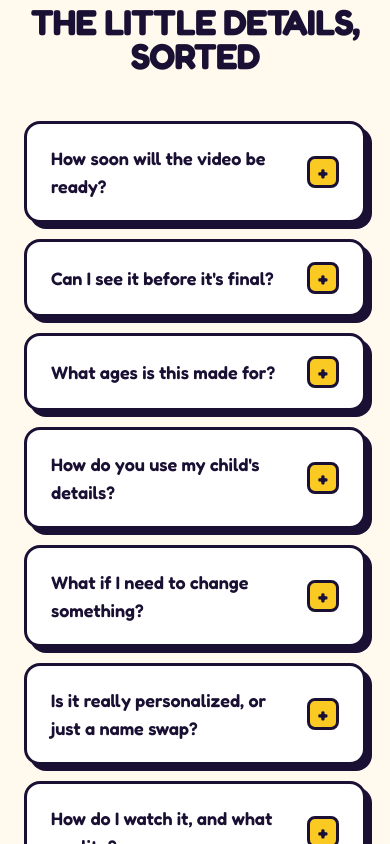
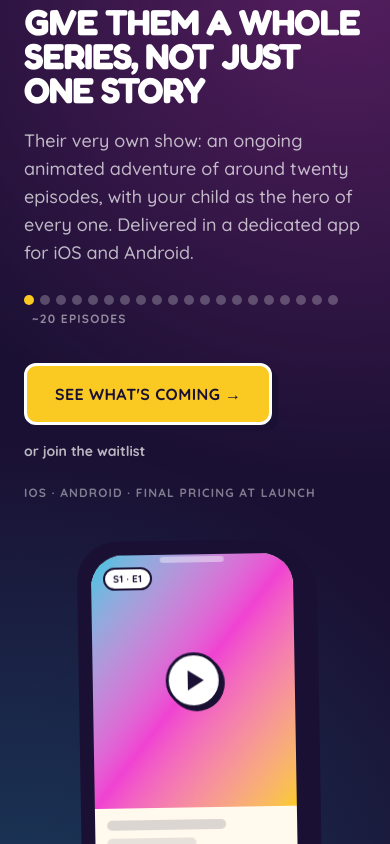
Before and after one commit to muslewski/yours-fairy-tale, a Next.js app: page / in a window 390 px wide. Shown: the part 5360-6204 px from the top of the page. Built offline with nearby package versions, Linux system fonts and the light colour scheme.

Commit message:
Add The Series teaser band to the homepage

```diff
--- a/app/page.tsx
+++ b/app/page.tsx
@@ -2,6 +2,7 @@ import { SiteNav } from "@/components/home/site-nav";
 import { Hero } from "@/components/home/hero";
 import { Categories } from "@/components/home/categories";
 import { Configurator } from "@/components/home/configurator";
+import { SeriesTeaser } from "@/components/home/series-teaser";
 import { Faq } from "@/components/home/faq";
 import { CtaBanner } from "@/components/home/cta-banner";
 import { SiteFooter } from "@/components/home/site-footer";
@@ -14,6 +15,7 @@ export default function Home() {
         <Hero />
         <Categories />
         <Configurator />
+        <SeriesTeaser />
         <Faq />
         <CtaBanner />
       </main>
--- /dev/null
+++ b/components/home/series-teaser.tsx
@@ -0,0 +1,87 @@
+"use client";
+
+import Link from "next/link";
+import { motion, useReducedMotion } from "motion/react";
+import { AnimatedHeading } from "@/components/motion/animated-heading";
+import { PhoneMockup } from "@/components/series/phone-mockup";
+
+export function SeriesTeaser() {
+  const reduce = useReducedMotion();
+
+  return (
+    <section
+      id="series"
+      className="relative overflow-hidden bg-brand-deep py-20 text-white sm:py-28"
+      style={{
+        backgroundImage:
+          "radial-gradient(circle at 88% 8%, color-mix(in srgb, var(--color-brand-pink) 28%, transparent), transparent 45%), radial-gradient(circle at 5% 92%, color-mix(in srgb, var(--color-brand-blue) 24%, transparent), transparent 45%)",
+      }}
+    >
+      <div className="mx-auto grid max-w-6xl items-center gap-12 px-6 sm:px-10 lg:grid-cols-[1.1fr_1fr]">
+        <div>
+          <span className="inline-block rotate-[-2deg] rounded-lg border-[3px] border-white bg-brand-pink px-3 py-1.5 text-xs font-black uppercase tracking-widest text-white shadow-[3px_3px_0_var(--color-brand-blue)]">
+            Premium · coming soon
+          </span>
+          <AnimatedHeading
+            as="h2"
+            text="Give them a whole series, not just one story"
+            className="mt-6 font-[family-name:var(--font-fredoka)] text-4xl font-bold uppercase leading-[0.95] tracking-tight sm:text-5xl"
+          />
+          <p className="mt-5 max-w-xl text-lg font-medium text-white/70">
+            Their very own show: an ongoing animated adventure of around twenty episodes, with your
+            child as the hero of every one. Delivered in a dedicated app for iOS and Android.
+          </p>
+
+          <div className="mt-7 flex flex-wrap items-center gap-1.5" aria-hidden>
+            {Array.from({ length: 20 }).map((_, i) => (
+              <span
+                key={i}
+                className={`h-2.5 w-2.5 rounded-full ${i === 0 ? "bg-brand-yellow" : "bg-white/25"}`}
+              />
+            ))}
+            <span className="ml-2 text-xs font-bold uppercase tracking-widest text-white/50">
+              ~20 episodes
+            </span>
+          </div>
+
+          <div className="mt-9 flex flex-wrap items-center gap-4">
+            <motion.div
+              whileHover={reduce ? undefined : { scale: 1.04 }}
+              whileTap={reduce ? undefined : { scale: 0.97 }}
+            >
+              <Link
+                href="/series"
+                className="inline-flex items-center gap-2 rounded-xl border-[3px] border-white bg-brand-yellow px-7 py-4 text-base font-black uppercase tracking-wide text-brand-deep shadow-comic"
+              >
+                See what&apos;s coming →
+              </Link>
+            </motion.div>
+            <Link
+              href="/series#waitlist"
+              className="text-sm font-bold text-white/70 underline-offset-4 transition-colors hover:text-white hover:underline"
+            >
+              or join the waitlist
+            </Link>
+          </div>
+
+          <p className="mt-6 text-xs font-bold uppercase tracking-widest text-white/45">
+            iOS · Android · final pricing at launch
+          </p>
+        </div>
+
+        <motion.div
+          {...(reduce
+            ? {}
+            : {
+                initial: { opacity: 0, scale: 0.9, y: 24 },
+                whileInView: { opacity: 1, scale: 1, y: 0 },
+                viewport: { once: true, margin: "-80px" },
+                transition: { type: "spring" as const, stiffness: 140, damping: 18 },
+              })}
+        >
+          <PhoneMockup className="animate-float-slow" />
+        </motion.div>
+      </div>
+    </section>
+  );
+}
```
